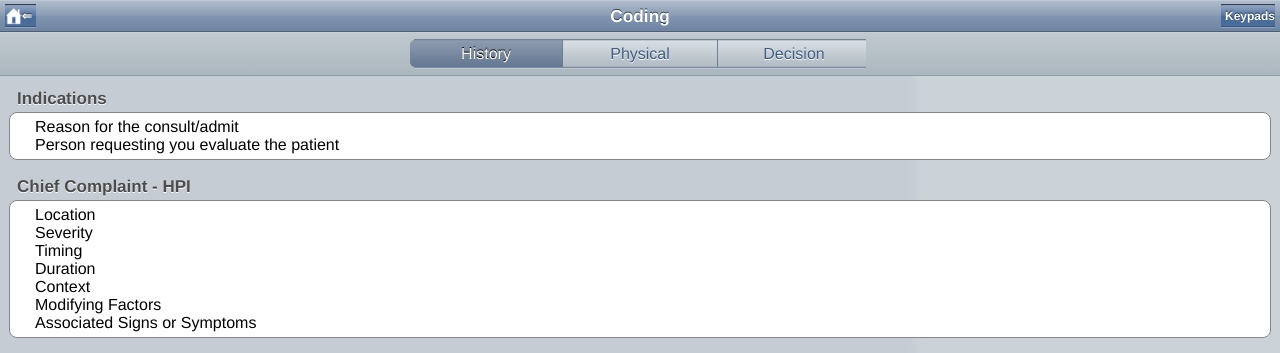
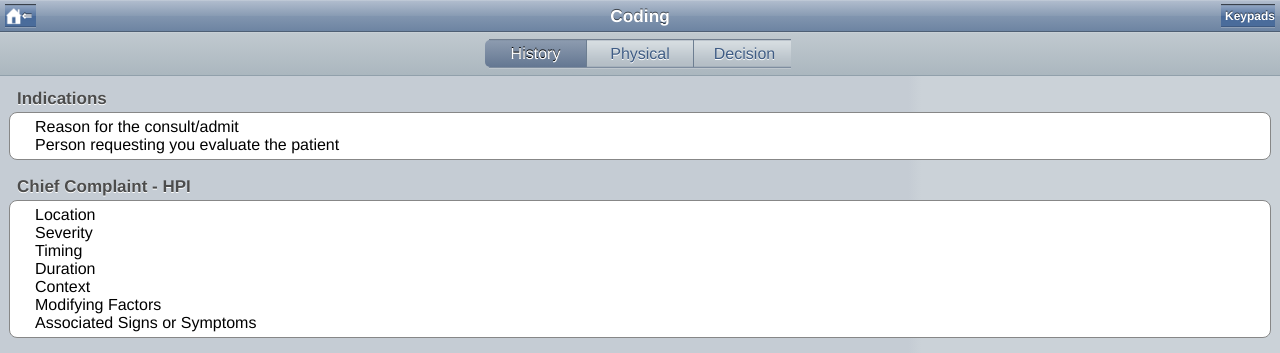
Before and after one commit to afragen/drmc-webapp, a PHP site: page /dictate/history.html in a window 1280 px wide. Shown: the top 353 px of the page. Run offline with PHP 8.4, Linux system fonts and the light colour scheme.

Commit message:
fix tributton display for iPhone 6

```diff
--- a/css/drmc.css
+++ b/css/drmc.css
@@ -10,3 +10,20 @@ li.center { padding-top:0.5em; padding-bottom:0.5em; }
 li .item_wrap { margin-left:-0.5em; }
 
 .small { font-size: 80%; }
+
+/* Fix tributton for iPhone 6 */
+#tributton a:first-child, #duobutton a:first-child {
+	width: 101px;
+}
+#tributton a:last-child, #duobutton a:last-child {
+	width: 101px;
+}
+#tributton a {
+	width: 106px;
+}
+#duobutton .links {
+	width: 195px;
+}
+#tributton .links {
+	width: 302px;
+}
```
